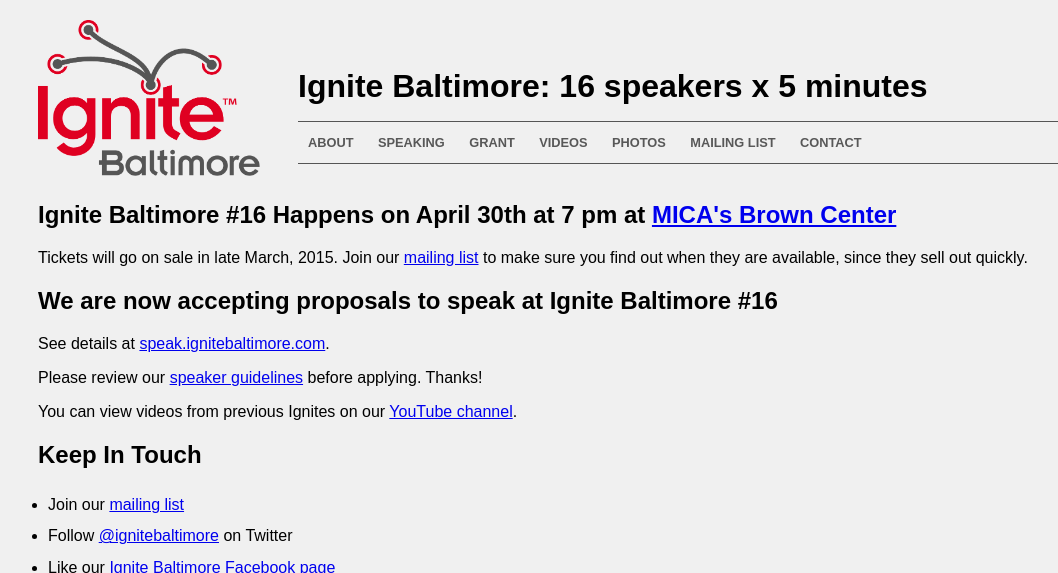
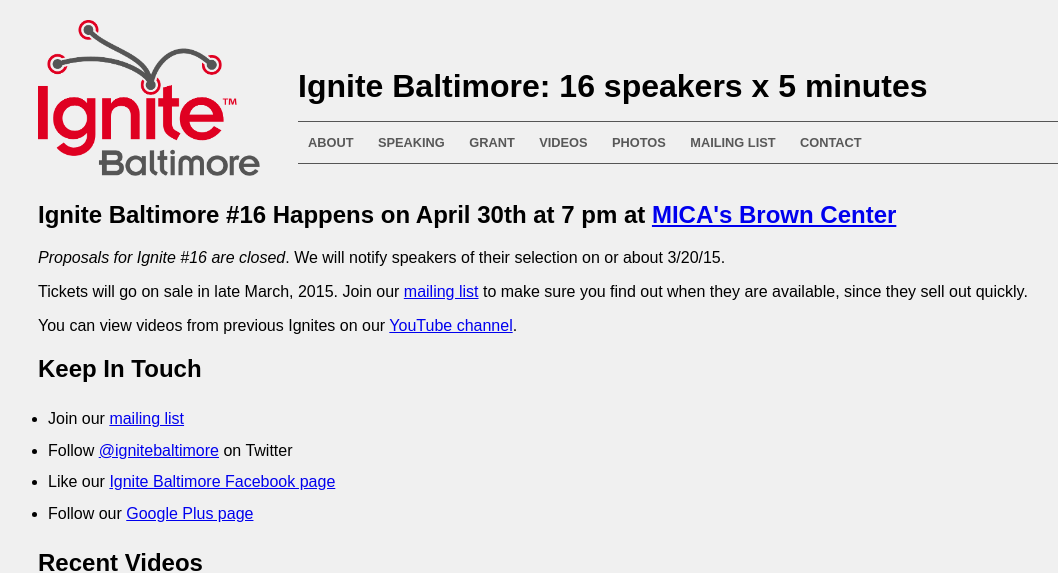
Before and after one commit to ignitebaltimore/ignitebaltimore.github.com, a Jekyll site: the page built from index.html, in a window 1280 px wide and 900 px high, cut to the strip 0-573 px from the top of the window. Shown: the whole strip, without its empty margins (22-1080 px from the left). Built offline with Jekyll 4.4.1, drawn with Linux system fonts in a browser that asks for light colours; nearby versions of some CDN libraries.

Commit message:
close proposals

```diff
--- a/index.html
+++ b/index.html
@@ -9,7 +9,7 @@
 
 <!--<p>We will start soliciting <a href="/speaking">speaking proposals</a> in the summer of 2014.</p>-->
 
-<!--<p>Proposals for Ignite #15 are closed. We will notify speakers of their selection on or about 8/14/14.</P>-->
+<p><em>Proposals for Ignite #16 are closed</em>. We will notify speakers of their selection on or about 3/20/15.</p>
 
 <p class="row">Tickets will go on sale in late March, 2015. Join our <a href="/mailing_list">mailing list</a> to make sure you find out when they are available,
 since they sell out quickly.</p>
@@ -25,9 +25,9 @@
 <!--<h4>Tickets are sold-out</h4>-->
 <!--<p>But the <a href="https://www.eventbrite.com/e/ignite-baltimore-14-tickets-10595829411">waiting list is open</a>!</p>-->
 
-<h2 class="row">We are now accepting proposals to speak at Ignite Baltimore #16</h2>
-<p class="row">See details at <a href="http://speak.ignitebaltimore.com">speak.ignitebaltimore.com</a>.</p>
-<p><strong></strong>Please review our <a href="/speaking">speaker guidelines</a> before applying</strong>. Thanks!</p>
+<!--<h2 class="row">We are now accepting proposals to speak at Ignite Baltimore #16</h2>-->
+<!--<p class="row">See details at <a href="http://speak.ignitebaltimore.com">speak.ignitebaltimore.com</a>.</p>-->
+<!--<p><strong></strong>Please review our <a href="/speaking">speaker guidelines</a> before applying</strong>. Thanks!</p>-->
 
 <!--
 <h4>Ignite Baltimore #15 Speakers</h4>
```
